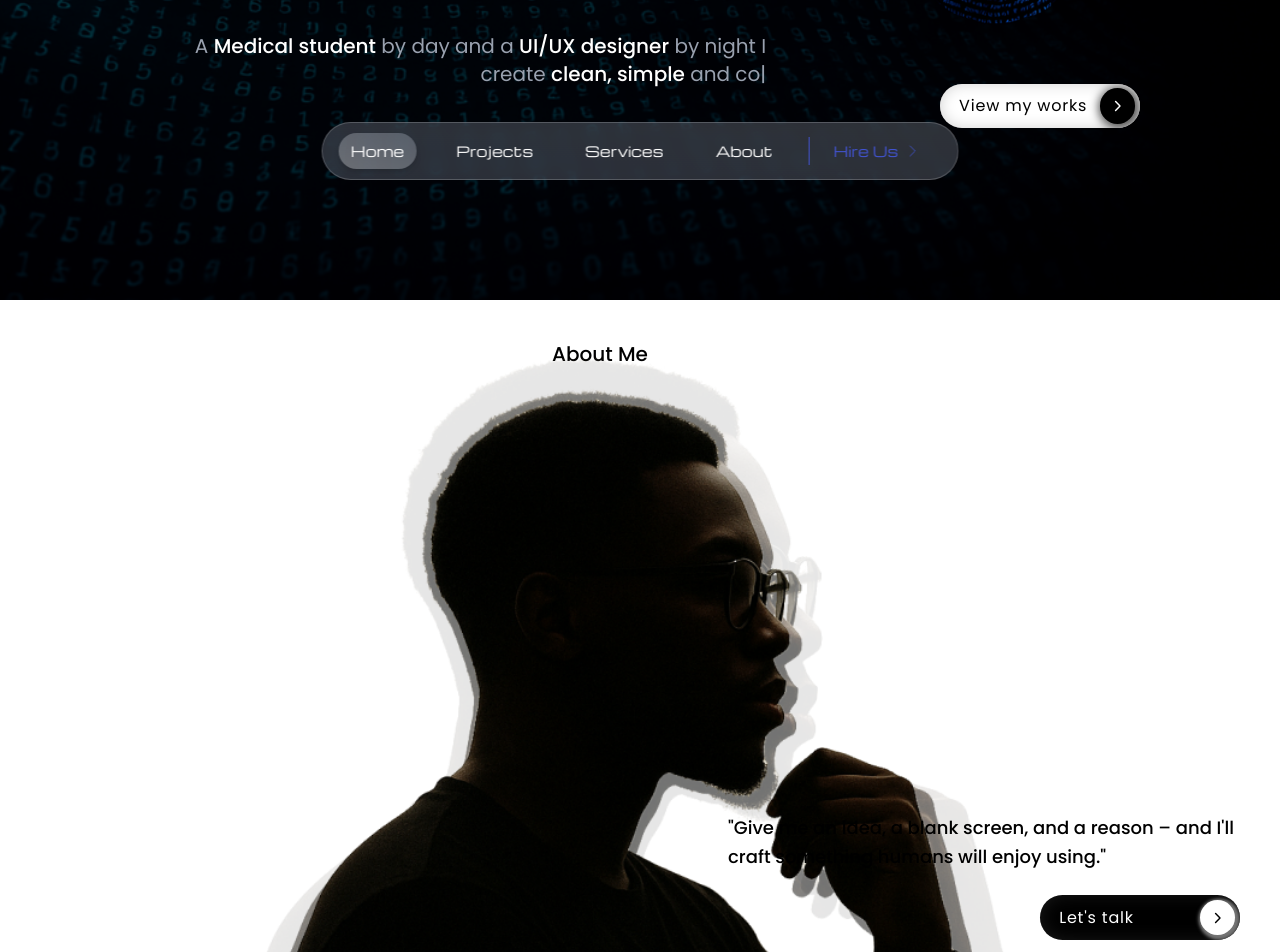
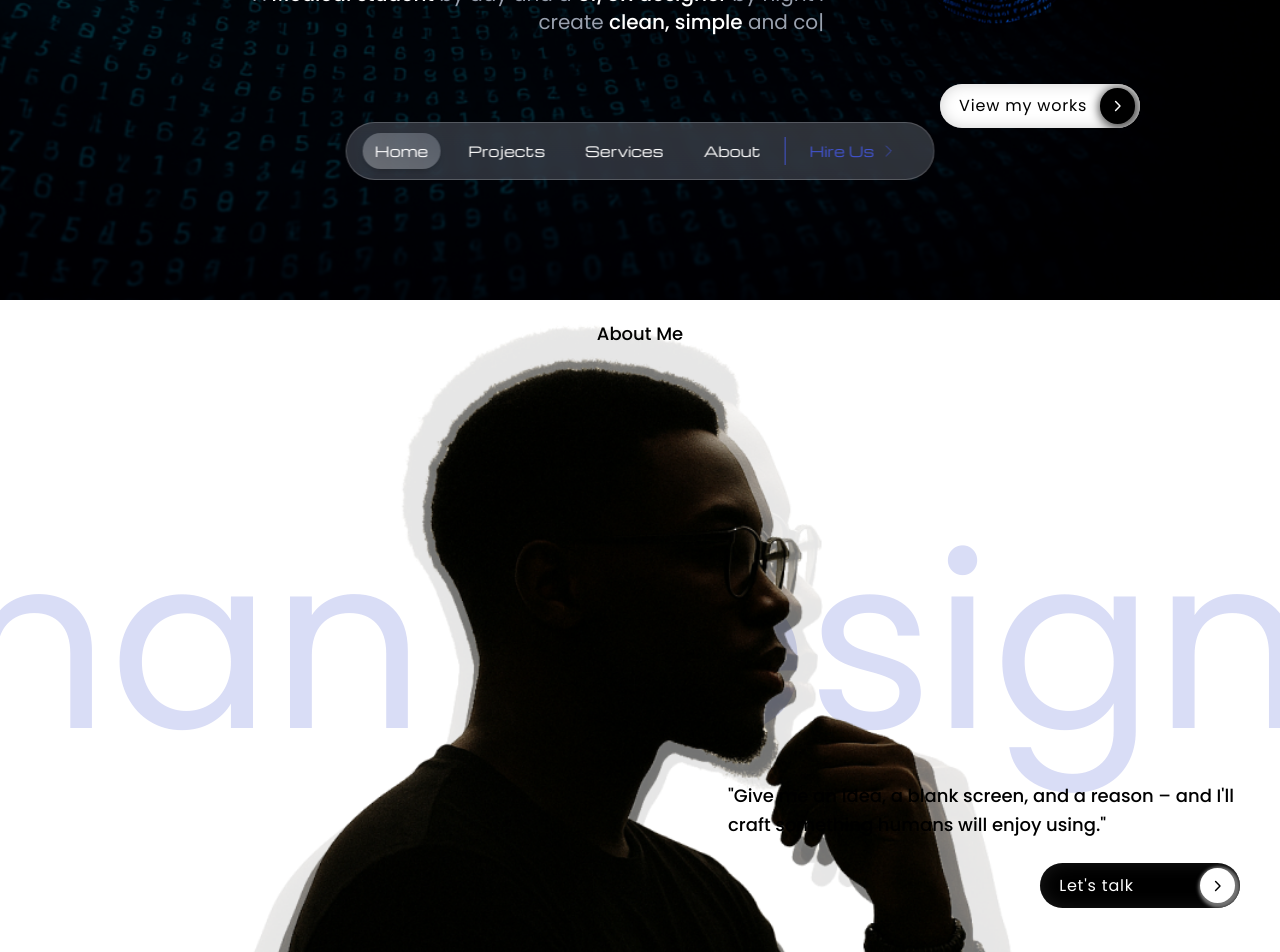
Before and after one commit to btom7447/adoram, a Next.js app: page / in a window 1280 px wide. Shown: the part 580-1532 px from the top of the page. Built offline with nearby package versions, Linux system fonts and the light colour scheme.

Commit message:
update to about section

```diff
--- a/package.json
+++ b/package.json
@@ -16,6 +16,7 @@
     "next": "15.5.4",
     "react": "19.1.0",
     "react-dom": "19.1.0",
+    "react-fast-marquee": "^1.6.5",
     "react-typed": "^2.0.12"
   },
   "devDependencies": {
--- /dev/null
+++ b/src/components/MarqueeText.jsx
@@ -0,0 +1,21 @@
+"use client";
+
+import Marquee from "react-fast-marquee";
+
+export default function MarqueeText() {
+    return (
+        <div className="absolute inset-0 flex items-center justify-center z-0 opacity-20 pointer-events-none">
+            <Marquee gradient={false} speed={80} pauseOnHover={false}>
+                <span className="text-[10rem] lg:text-[15rem] font-light text-highlight mr-20">
+                    Human Design
+                </span>
+                <span className="text-[10rem] lg:text-[15rem] font-light text-highlight mr-20">
+                    Human Design
+                </span>
+                <span className="text-[10rem] lg:text-[15rem] font-light text-highlight mr-20">
+                    Human Design
+                </span>
+            </Marquee>
+        </div>
+    );
+}
--- a/src/components/NavMenu.jsx
+++ b/src/components/NavMenu.jsx
@@ -29,16 +29,16 @@ export default function NavMenu() {
     return (
         <nav
             className={clsx(
-                "hidden lg:flex fixed bottom-10 left-1/2 -translate-x-1/2 items-center gap-3 px-3 py-3.5 rounded-full backdrop-blur-sm border border-white/20 transition-all duration-500 ease-[cubic-bezier(0.22,1,0.36,1)]",
+                "hidden lg:flex fixed bottom-10 z-50 left-1/2 -translate-x-1/2 items-center gap-0 px-3 py-3.5 rounded-full backdrop-blur-sm border border-white/20 transition-all duration-500 ease-[cubic-bezier(0.22,1,0.36,1)]",
                 "bg-gradient-to-tr from-gray-500/40 to-gray-400/30"
             )}
             onMouseEnter={() => setHovered(true)}
             onMouseLeave={() => setHovered(false)}
         >
-            <ul className="michroma flex items-center gap-5 text-sm font-light text-white">
+            <ul className="michroma flex items-center gap-2 text-sm font-light text-white">
                 {/* Show menu icon only when minimized */}
                 {minimized && (
-                    <li className="ml-2 -mr-6">
+                    <li className="ml-2 ">
                         <Tally3 size={22} strokeWidth={1.5} />
                     </li>
                 )}
--- a/src/sections/AboutSection.jsx
+++ b/src/sections/AboutSection.jsx
@@ -2,29 +2,38 @@
 
 import Image from "next/image";
 import CustomButton from "@/components/CustomButton";
+import MarqueeText from "@/components/MarqueeText";
 
 export default function AboutSection() {
     return (
         <section
-            className="relative h-[100dvh] lg:h-[90dvh] bg-white pb-0 pt-5 px-5 lg:px-10 overflow-hidden flex items-start lg:items-end justify-end"
+            className="relative flex flex-col bg-white pb-0 pt-5 px-5 lg:px-10 overflow-hidden"
             aria-label="About section with mockup"
         >
-            <h5 className="w-full text-center text-black text-xl font-medium absolute top-10 ">About Me</h5>
+            <h5 className="w-full text-center text-black text-lg font-medium" data-aos="fade-down">
+                About Me
+            </h5>
+
+            {/* Background marquee */}
+            <MarqueeText />
+
+            <div className="mt-10 lg:-mt-20 relative h-[90dvh] flex items-start lg:items-end justify-end z-20">
                 {/* Background images (absolute layer) */}
-            <div className="mt-40 lg:mt-0 absolute inset-0 z-0 pointer-events-none">
+                <div className="mt-40 lg:mt-0 absolute inset-0 z-10 pointer-events-none">
                     {/* Mobile: full cover */}
-                <div className="block lg:hidden ">
+                    <div className="block lg:hidden">
                         <Image
                             src="/images/mockup-model-mobile.png"
                             alt="App mockup (mobile)"
                             fill
                             className="object-contain"
                             priority
+                            data-aos="zoom-out-up"
                         />
                     </div>
 
-                {/* Desktop: contained, anchored to bottom-right and sized ~half height */}
-                <div className="hidden lg:flex absolute inset-0 justify-end items-end pr-10">
+                    {/* Desktop: contained, anchored to bottom-right */}
+                    <div className="hidden z-10 lg:flex absolute inset-0 justify-end items-end pr-10">
                         <div className="relative flex w-full h-full">
                             <Image
                                 src="/images/mockup-model-desktop.png"
@@ -32,14 +41,16 @@ export default function AboutSection() {
                                 fill
                                 className="object-contain object-center-bottom"
                                 priority
+                                data-aos="zoom-out-up"
+                                data-aos-delay="400"
                             />
                         </div>
                     </div>
                 </div>
 
                 {/* Foreground content */}
-            <div className="relative z-10 max-w-lg mb-20 flex flex-col items-end justify-end">
-                <h5 className="mb-6 text-black text-lg font-medium leading-relaxed">
+                <div className="relative z-20 max-w-lg mb-20 flex flex-col items-end justify-end">
+                    <h5 className="mb-6 text-black text-lg font-medium leading-relaxed" data-aos="fade-left">
                         "Give me an idea, a blank screen, and a reason – and I'll craft
                         something humans will enjoy using."
                     </h5>
@@ -48,6 +59,7 @@ export default function AboutSection() {
                         Let's talk
                     </CustomButton>
                 </div>
+            </div>
         </section>
     );
 }
--- a/src/sections/HeroSection.jsx
+++ b/src/sections/HeroSection.jsx
@@ -23,9 +23,9 @@ export default function HeroSection() {
             <div
                 className="col-span-2 flex flex-col items-center justify-center z-10"
             >
-                <div className="max-w-3xl">
+                <div className="w-full lg:min-w-xl max-w-3xl mb-15 lg:mb-0">
                     <h5 data-aos="fade-down" className="text-xl text-gray-400 font-light">Hello, <span data-aos-delay="200" className="text-white font-medium">My name </span> is</h5>
-                    <h1 data-aos="fade-left" className="michroma my-5 lg:my-20 text-left lg:text-right text-6xl lg:text-9xl font-medium text-white"><span className="text-highlight">Adoram</span> <br /> Tom</h1>
+                    <h1 data-aos="fade-left" className="michroma my-5 lg:my-15 text-left lg:text-right text-6xl lg:text-8xl font-medium text-white"><span className="text-highlight">Adoram</span> <br /> Tom</h1>
                     <h5 data-aos="fade-up" className="w-full max-w-xl h-25 justify-self-end text-right text-xl text-gray-400">
                         {startTyping && (
                             <ReactTyped
```
Also changed, not shown: 1 other file (tests, documents, lock files or other folders). Lines whose indentation alone changed are shown as unchanged.
